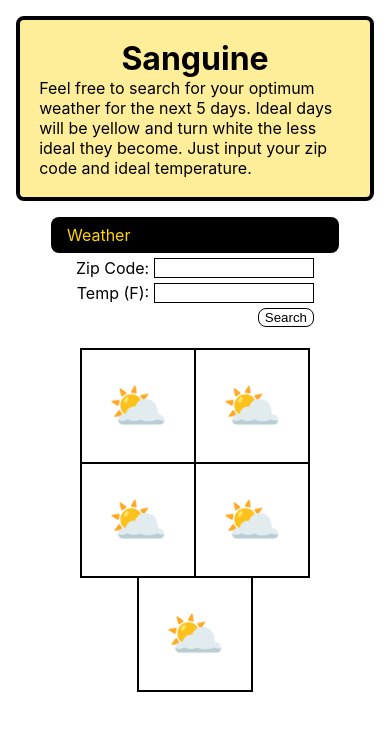
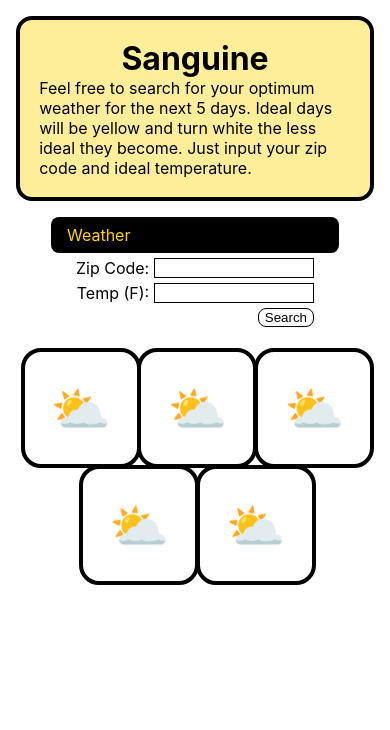
Before and after one commit to tonymichael00/sanguine, a React (Create React App) app: page / in a window 390 px wide. Shown: the top 730 px of the page. Built offline with nearby package versions, Linux system fonts and the light colour scheme.

Commit message:
updated layout

```diff
--- a/src/App.css
+++ b/src/App.css
@@ -2,11 +2,15 @@ p {
   margin: 0;
 }
 
+body {
+  --calendar-spacing: 0.3rem;
+}
+
 .App {
-  display: flex;
-  flex-direction: column;
-  justify-content: center;
-  width: 100%;
+  display: grid;
+  grid-template-rows: auto auto;
+  /* grid-template-columns: auto minmax(); */
+  /* max-width: 70rem; */
 }
 
 #logo {
@@ -30,24 +34,38 @@ p {
   background-color: hsl(50, 100%, 80%);
   padding: 1.2rem;
   height: fit-content;
-  border-radius: 0.5rem;
+  border-radius: 1rem;
   border: 0.3rem solid #000000;
 }
 
+.content-cont {
+  display: flex;
+  justify-content: center;
+}
+
 #content {
+  display: grid;
+  grid-template-columns: auto 1fr;
+  /* justify-content: center; */
+  /* max-width: 80rem; */
+  width: clamp(0vw, 70rem, 100vw);
+  /* margin: 0 auto 0 auto; */
+}
+
+/* #content {
+  display: flex;
   justify-self: center;
-  display: flex;
   flex-wrap: wrap;
   flex-direction: row;
   align-items: center;
   justify-content: center;
   gap: 1rem;
 }
-
-@media (max-width: 41rem) {
+ */
+@media (max-width: 40rem) {
   #content {
-    display: flex;
-    flex-direction: column;
-    align-items: center;
+    display: grid;
+    grid-template-columns: auto;
+    grid-template-rows: auto 1fr;
   }
 }
--- a/src/App.js
+++ b/src/App.js
@@ -28,6 +28,7 @@ function App() {
           </p>
         </div>
       </div>
+      <div className="content-cont">
         <div id="content">
           <Form searchZip={searchZip} setPrefTemperature={setPrefTemperature} />
           <Calendar
@@ -37,6 +38,7 @@ function App() {
           />
         </div>
       </div>
+    </div>
   );
 }
 
--- a/src/Components/Calendar/Calendar.css
+++ b/src/Components/Calendar/Calendar.css
@@ -1,12 +1,24 @@
 .calendar {
+  display: flex;
+  justify-content: center;
+  flex-wrap: wrap;
+  margin-top: calc(-1 * var(--calendar-spacing));
+  margin-left: calc(-1 * var(--calendar-spacing));
+  padding: var(--calendar-spacing);
+  margin-left: auto;
+  /* border-top: 0.15rem solid black;
+  border-left: 0.15rem solid black; */
+}
+
+/* .calendar {
   display: grid;
   grid-template-columns: repeat(5, auto);
   width: auto;
   border-top: 0.15rem solid black;
   border-left: 0.15rem solid black;
 }
-
-@media (max-width: 41rem) {
+ */
+/* @media (max-width: 41rem) {
   .calendar {
     display: flex;
     flex-direction: row;
@@ -17,4 +29,4 @@
     border-top: 0.15rem none black;
     border-left: 0.15rem none black;
   }
-}
+} */
--- a/src/Components/Calendar/Components/Days/Days.css
+++ b/src/Components/Calendar/Components/Days/Days.css
@@ -1,14 +1,18 @@
 .day {
   position: relative;
-  border-right: 0.15rem solid rgb(0, 0, 0);
-  border-bottom: 0.15rem solid rgb(0, 0, 0);
+  outline: var(--calendar-spacing) solid; /* use instead of border */
+  margin-top: var(--calendar-spacing);
+  margin-left: var(--calendar-spacing);
+  /* border-right: 0.15rem solid rgb(0, 0, 0);
+  border-bottom: 0.15rem solid rgb(0, 0, 0); */
   width: 7rem;
   height: 7rem;
   display: flex;
   justify-content: center;
+  border-radius: 1rem;
 }
 
-@media (max-width: 41rem) {
+/* @media (max-width: 41rem) {
   .day:nth-child(n + 1):nth-child(-n + 2) {
     border-top: 0.15rem solid rgb(0, 0, 0);
   }
@@ -16,7 +20,7 @@
   .day:nth-child(odd) {
     border-left: 0.15rem solid rgb(0, 0, 0);
   }
-}
+} */
 
 .date {
   position: absolute;
--- a/src/Components/Form/Form.css
+++ b/src/Components/Form/Form.css
@@ -24,7 +24,10 @@ label {
 }
 
 #weather-form-container {
-  align-self: flex-start;
+  display: flex;
+  justify-content: center;
+  padding: 0 1rem 1rem 1rem;
+  margin-right: auto;
 }
 
 .weather-form {
@@ -59,8 +62,9 @@ label {
   border-radius: 0.5rem;
 }
 
-@media (max-width: 41rem) {
+@media (max-width: 40rem) {
   #weather-form-container {
-    align-self: center;
+    margin-left: auto;
+    margin-right: auto;
   }
 }
```
Lines whose indentation alone changed are shown as unchanged.
